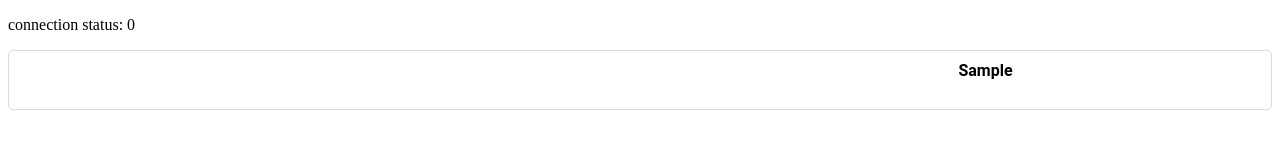
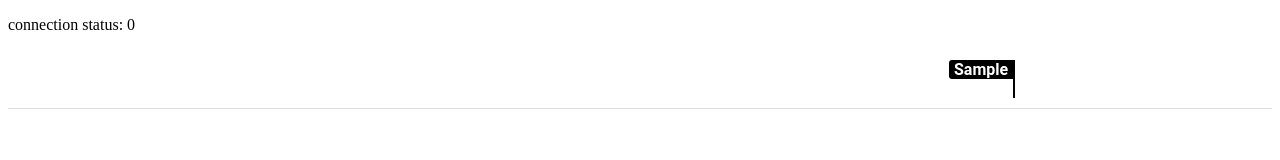
Before and after one commit to lukeanders70/sync-chat-frontend, a React (Create React App) app: page / in a window 1280 px wide. Both pictures are taken after typing "Sample" into the empty fields and a click on the button "Submit". Shown: the top 160 px of the page. Built offline with nearby package versions, Linux system fonts and the light colour scheme; no server answers.

Commit message:
added styling with name flags

```diff
--- a/src/components/stylesheet.css
+++ b/src/components/stylesheet.css
@@ -20,13 +20,34 @@
 
 .userTextContainer {
     padding: 10px;
-    border-radius: 5px;
-    border: 1px solid gainsboro;
+    border-bottom: 1px solid gainsboro;
     display: flex;
+}
+
+.userTextContainer.primary:hover {
+    background-color: rgb(245, 245, 245);
+    cursor: text;
+}
+
+.userTextContainer.primary:active {
+    background-color: rgb(237, 237, 237);
+}
+
+.userTextContainer.secondary:hover {
+    background-color: rgb(252, 252, 252);
 }
 
 .userTextInnerContainer {
     width: 80%;
+}
+
+.userTextInnerDivider {
+    background-color: rgb(71, 227, 71);
+    width: 2px;
+}
+
+.userTextInnerDivider.primary {
+    background-color: black;
 }
 
 .userTextInnerInputContainer {
@@ -40,6 +61,19 @@
     text-align: right;
 }
 
+.userNameInnerContainer {
+    background-color: rgb(71, 227, 71);
+    display: inline;
+    padding-left: 5px;
+    padding-right: 5px;
+    border-radius: 3px 0px 0px 3px;
+}
+
+.userNameInnerContainer.primary {
+    background-color: black;
+    color: white;
+}
+
 .userText {
     font-family: roboto;
     text-align: right;
--- /dev/null
+++ b/src/components/userText/UserNameContainer.tsx
@@ -0,0 +1,38 @@
+import React, { ChangeEvent, Component, ReactElement, useState } from 'react'
+
+type UserNameContainerProps = {
+    primaryClient: boolean
+    userName: string
+}
+
+type UserNameContainerState = {
+}
+
+const LetterLifespanMs : number = 5000
+
+class UserNameContainer extends React.Component<UserNameContainerProps, UserNameContainerState> {
+    state: UserNameContainerState = {}
+
+    constructor(props: UserNameContainerProps){
+        super(props);
+    }
+
+    getUserNameInnerClasses = () : string => {
+        var userNameContainerClasses: string = "userNameInnerContainer "
+        userNameContainerClasses += this.props.primaryClient ? "primary" : "secondary"
+        return userNameContainerClasses
+    }
+
+    render() {
+
+        return (
+            <div className='userName'>
+                <div className={this.getUserNameInnerClasses()}>
+                    {this.props.userName}
+                </div>
+            </div>
+        )
+    }
+}
+
+export default UserNameContainer
--- a/src/components/userText/UserTextContainer.tsx
+++ b/src/components/userText/UserTextContainer.tsx
@@ -2,6 +2,7 @@ import { timeStamp } from 'console'
 import React, { ChangeEvent, Component, ReactElement, useState } from 'react'
 import { ConnectionManager, GetConnectionManager } from '../../connection/ConnectionManager'
 import { AddLetterMessage, CreateAddLetterMessage, NewLetterMessage } from '../../connection/message/types/AddLetter'
+import UserNameContainer from './UserNameContainer'
 
 type UserTextContainerProps = {
     primaryClient: boolean
@@ -125,13 +126,27 @@ class UserTextContainer extends React.Component<UserTextContainerProps, UserText
         if (this.inputElement.current) this.inputElement.current.focus();
     }
 
+    getUserTextClasses = () : string => {
+        var userTextContainerClasses: string = "userTextContainer "
+        userTextContainerClasses += this.props.primaryClient ? "primary" : "secondary"
+        return userTextContainerClasses
+    }
+
+    getUserTextInnerDividerClasses = () : string => {
+        var userTextContainerClasses: string = "userTextInnerDivider "
+        userTextContainerClasses += this.props.primaryClient ? "primary" : "secondary"
+        return userTextContainerClasses
+    }
+
     render() {
+
         return (
-            <div className="userTextContainer" onClick={this.setTypeActive}>
+            <div className={this.getUserTextClasses()} onClick={this.setTypeActive}>
                 <div className="userTextInnerContainer">
-                    <div className='userName'>{this.props.userName}</div>
+                    < UserNameContainer userName={this.props.userName} primaryClient={this.props.primaryClient}/>
                     <p className="userText">{this.state.text == "" ? " " : this.state.text}</p>
                 </div>
+                <div className={this.getUserTextInnerDividerClasses()}></div>
                 <div className='userTextInnerInputContainer'>
                     {this.props.primaryClient ? <input id="primaryTextInput" type="text" ref={this.inputElement} maxLength={1} onChange={this.handleOnTextInputChange}/> : <div />}
                 </div>
```
